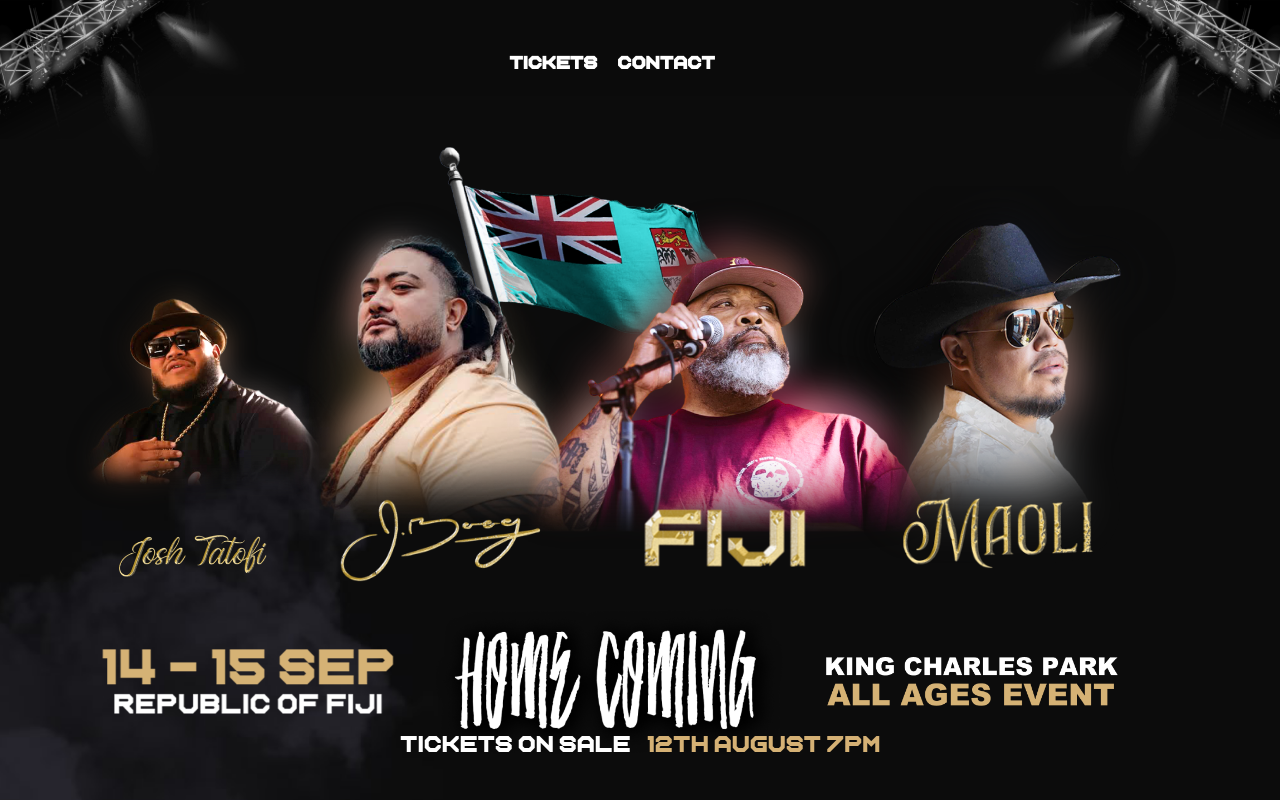
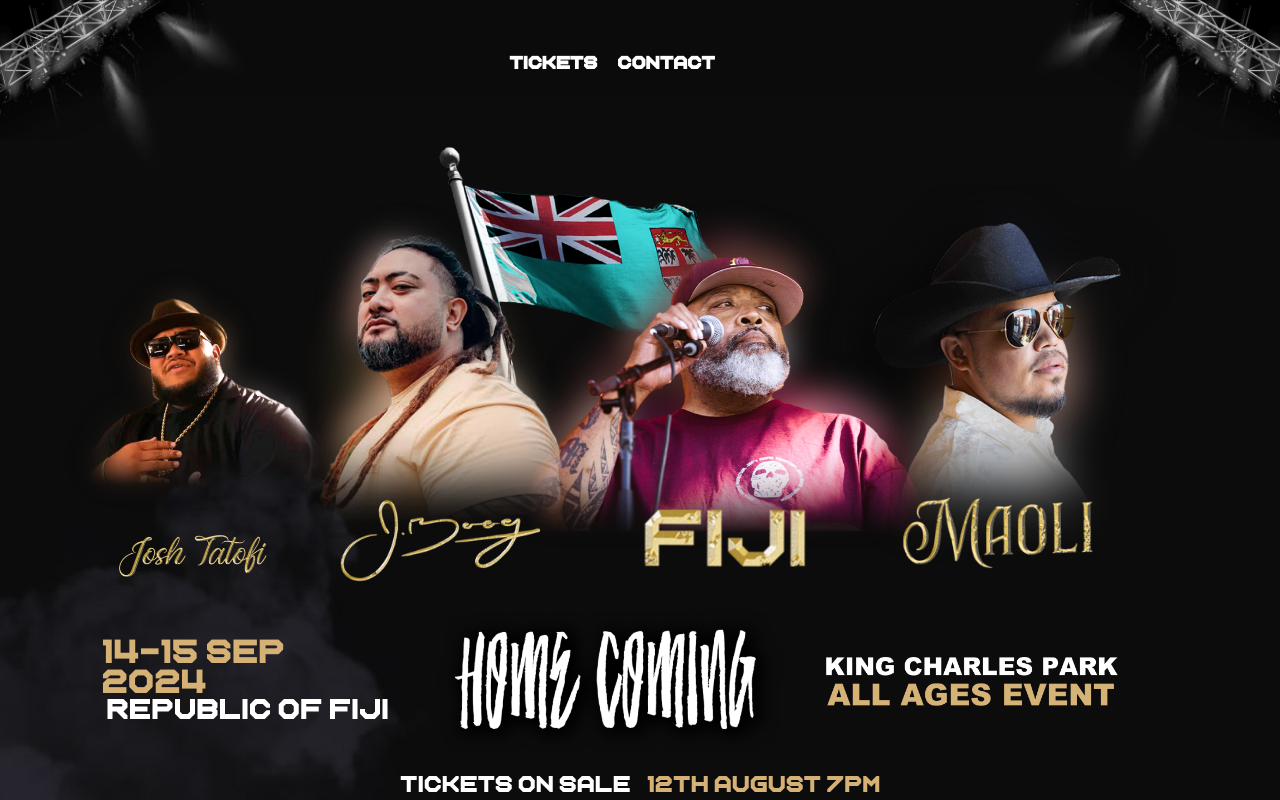
Before and after one commit to WebIgniteNZ/homecoming, a Next.js app: page / in a window 1280 px wide. Shown: the top 800 px of the page. Built offline with nearby package versions, Linux system fonts and the light colour scheme.

Commit message:
2024 fix

```diff
--- a/components/Sections/Hero/Hero.module.scss
+++ b/components/Sections/Hero/Hero.module.scss
@@ -102,6 +102,12 @@
 }
 @media (min-width: 1280px) {
   .section {
+    height: max-content;
+    max-height: 800px;
+  }
+}
+@media (min-width: 1440px) {
+  .section {
     height: 80vh;
     max-height: 800px;
   }
--- a/components/Sections/Hero/HeroSection.js
+++ b/components/Sections/Hero/HeroSection.js
@@ -71,13 +71,19 @@
           </div>
         </div>
         <div className={styles.dates}>
-          <Image
+          <div className={`${styles.date} flex flex-col items-center`}>
+            <p className="text-mustard text-[clamp(24px,2.4vw,30px)] leading-none">
+              14-15 Sep 2024
+            </p>
+            <p className="text-[clamp(18px,2vw,27px)] leading-none">republic of fiji</p>
+          </div>
+          {/* <Image
             className={styles.date}
             width={332}
             height={72}
             src="/assets/hero/14-15.png"
             alt="14-15 September "
-          />
+          /> */}
           <Image
             className={styles.title}
             width={427}
@@ -111,6 +117,9 @@
           src="/assets/text-mob.png"
           alt="14-15 September,King Charles Park "
         />
+        <p className="text-mustard text-center text-[clamp(24px,7vw,40px)] absolute top-[90%] left-1/2 -translate-x-1/2 z-10">
+          2024
+        </p>
         <Image
           className="pointer-events-none object-cover  opacity-100  z-[-1] absolute w-full h-full md:hidden "
           sizes="100vw"
```
